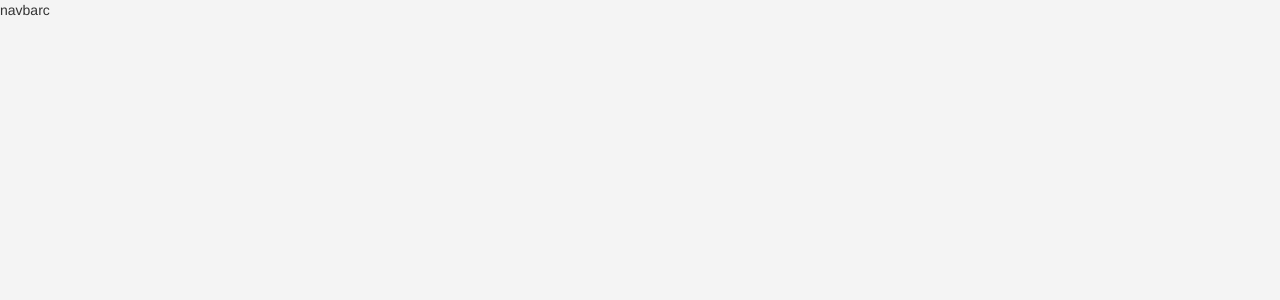
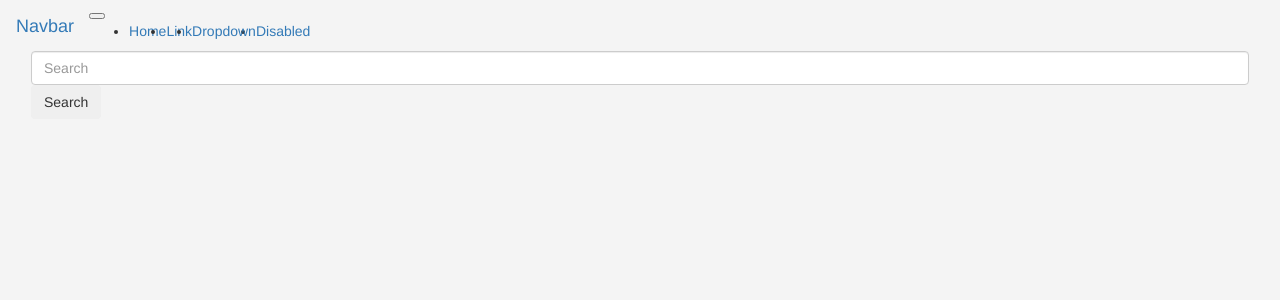
Before and after one commit to amira7190/E-commerce, a PHP site: page /init.php in a window 1280 px wide. Before the commit the part shown is almost empty. Shown: the top 300 px of the page. Run offline with PHP 8.4, Linux system fonts and the light colour scheme.

Commit message:
edit navbar

```diff
--- a/admin-control/includes/templates/navbar.php
+++ b/admin-control/includes/templates/navbar.php
@@ -1 +1,36 @@
-navbarc
+<nav class="navbar navbar-expand-lg navbar-light bg-light">
+  <div class="container-fluid">
+    <a class="navbar-brand" href="#">Navbar</a>
+    <button class="navbar-toggler" type="button" data-bs-toggle="collapse" data-bs-target="#navbarSupportedContent" aria-controls="navbarSupportedContent" aria-expanded="false" aria-label="Toggle navigation">
+      <span class="navbar-toggler-icon"></span>
+    </button>
+    <div class="collapse navbar-collapse" id="navbarSupportedContent">
+      <ul class="navbar-nav me-auto mb-2 mb-lg-0">
+        <li class="nav-item">
+          <a class="nav-link active" aria-current="page" href="#">Home</a>
+        </li>
+        <li class="nav-item">
+          <a class="nav-link" href="#">Link</a>
+        </li>
+        <li class="nav-item dropdown">
+          <a class="nav-link dropdown-toggle" href="#" id="navbarDropdown" role="button" data-bs-toggle="dropdown" aria-expanded="false">
+            Dropdown
+          </a>
+          <ul class="dropdown-menu" aria-labelledby="navbarDropdown">
+            <li><a class="dropdown-item" href="#">Action</a></li>
+            <li><a class="dropdown-item" href="#">Another action</a></li>
+            <li><hr class="dropdown-divider"></li>
+            <li><a class="dropdown-item" href="#">Something else here</a></li>
+          </ul>
+        </li>
+        <li class="nav-item">
+          <a class="nav-link disabled" href="#" tabindex="-1" aria-disabled="true">Disabled</a>
+        </li>
+      </ul>
+      <form class="d-flex">
+        <input class="form-control me-2" type="search" placeholder="Search" aria-label="Search">
+        <button class="btn btn-outline-success" type="submit">Search</button>
+      </form>
+    </div>
+  </div>
+</nav>
```
